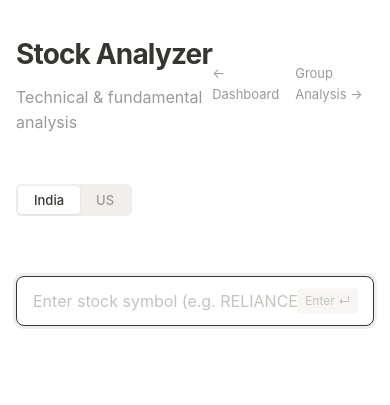
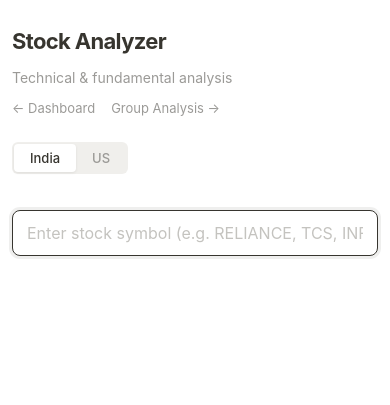
Before and after one commit to chaturvediabhay24/stocks-analyse, a FastAPI app: page /analyze in a window 390 px wide. Shown: the top 405 px of the page. Run offline with FastAPI, Linux system fonts and the light colour scheme.

Commit message:
changed layout

```diff
--- a/web/templates/index.html
+++ b/web/templates/index.html
@@ -41,6 +41,30 @@
         .header p {
             font-size: 16px;
             color: #9b9a97;
+        }
+
+        .header-row {
+            display: flex;
+            align-items: center;
+            justify-content: space-between;
+            flex-wrap: wrap;
+            gap: 8px;
+        }
+
+        .header-nav {
+            display: flex;
+            gap: 16px;
+        }
+
+        .nav-link {
+            font-size: 13px;
+            color: #9b9a97;
+            text-decoration: none;
+            transition: color 0.15s;
+        }
+
+        .nav-link:hover {
+            color: #37352f;
         }
 
         /* Search */
@@ -405,20 +429,80 @@
             .sections-grid {
                 grid-template-columns: 1fr;
             }
+            .stock-header h2 {
+                font-size: 24px;
+            }
+        }
+
+        @media (max-width: 480px) {
+            .container {
+                padding: 24px 12px;
+            }
+            .header {
+                margin-bottom: 24px;
+            }
+            .header h1 {
+                font-size: 22px;
+            }
+            .header p {
+                font-size: 14px;
+            }
+            .search-container {
+                margin-bottom: 24px;
+            }
+            .search-input {
+                font-size: 16px;
+                padding: 12px 14px;
+            }
+            .search-hint {
+                display: none;
+            }
+            .stock-header {
+                margin-bottom: 24px;
+                padding-bottom: 16px;
+            }
+            .stock-header h2 {
+                font-size: 20px;
+            }
+            .category-title {
+                font-size: 14px;
+                margin-top: 28px;
+                margin-bottom: 10px;
+            }
+            .section-header {
+                padding: 10px 12px;
+                font-size: 12px;
+            }
+            .metric-row {
+                padding: 6px 12px;
+            }
+            .metric-label {
+                font-size: 12px;
+            }
+            .metric-value {
+                font-size: 12px;
+            }
+            .signal-pill {
+                font-size: 11px;
+                padding: 1px 6px;
+            }
+            .summary-badge {
+                font-size: 12px;
+            }
         }
     </style>
 </head>
 <body>
     <div class="container">
         <div class="header">
-            <div style="display:flex;align-items:center;justify-content:space-between">
+            <div class="header-row">
                 <div>
                     <h1>Stock Analyzer</h1>
                     <p>Technical & fundamental analysis</p>
                 </div>
-                <div style="display:flex;gap:16px">
-                    <a href="/" class="nav-link" style="font-size:13px;color:#9b9a97;text-decoration:none;transition:color 0.15s" onmouseover="this.style.color='#37352f'" onmouseout="this.style.color='#9b9a97'">← Dashboard</a>
-                    <a href="/groups" style="font-size:13px;color:#9b9a97;text-decoration:none;transition:color 0.15s" onmouseover="this.style.color='#37352f'" onmouseout="this.style.color='#9b9a97'">Group Analysis →</a>
+                <div class="header-nav">
+                    <a href="/" class="nav-link">← Dashboard</a>
+                    <a href="/groups" class="nav-link">Group Analysis →</a>
                 </div>
             </div>
         </div>
```
Also changed, not shown: web/templates/groups.html (+60 -0 lines), web/templates/landing.html (+42 -0 lines).
